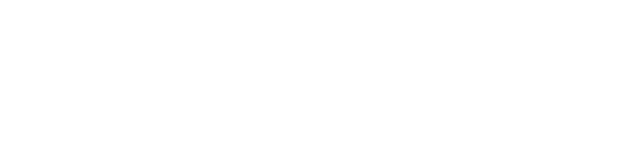
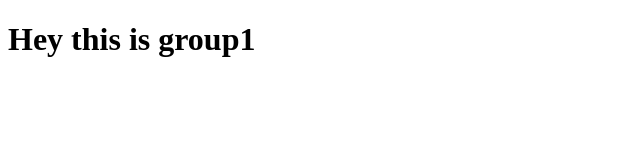
Before and after one commit to Astefora/gitPracticeGroup1, a plain HTML site: page Pages/index.html in a window 1280 px wide. Shown: the whole page, without its empty margins (0-640 px from the left). Drawn offline with Linux system fonts and the light colour scheme.

Commit message:
Header added

```diff
--- a/Pages/index.html
+++ b/Pages/index.html
@@ -6,7 +6,7 @@
     <title>Group 1 git pratice</title>
   </head>
   <body>
-
+    <h1>Hey this is group1</h1>
 
   </body>
 </html>
```
